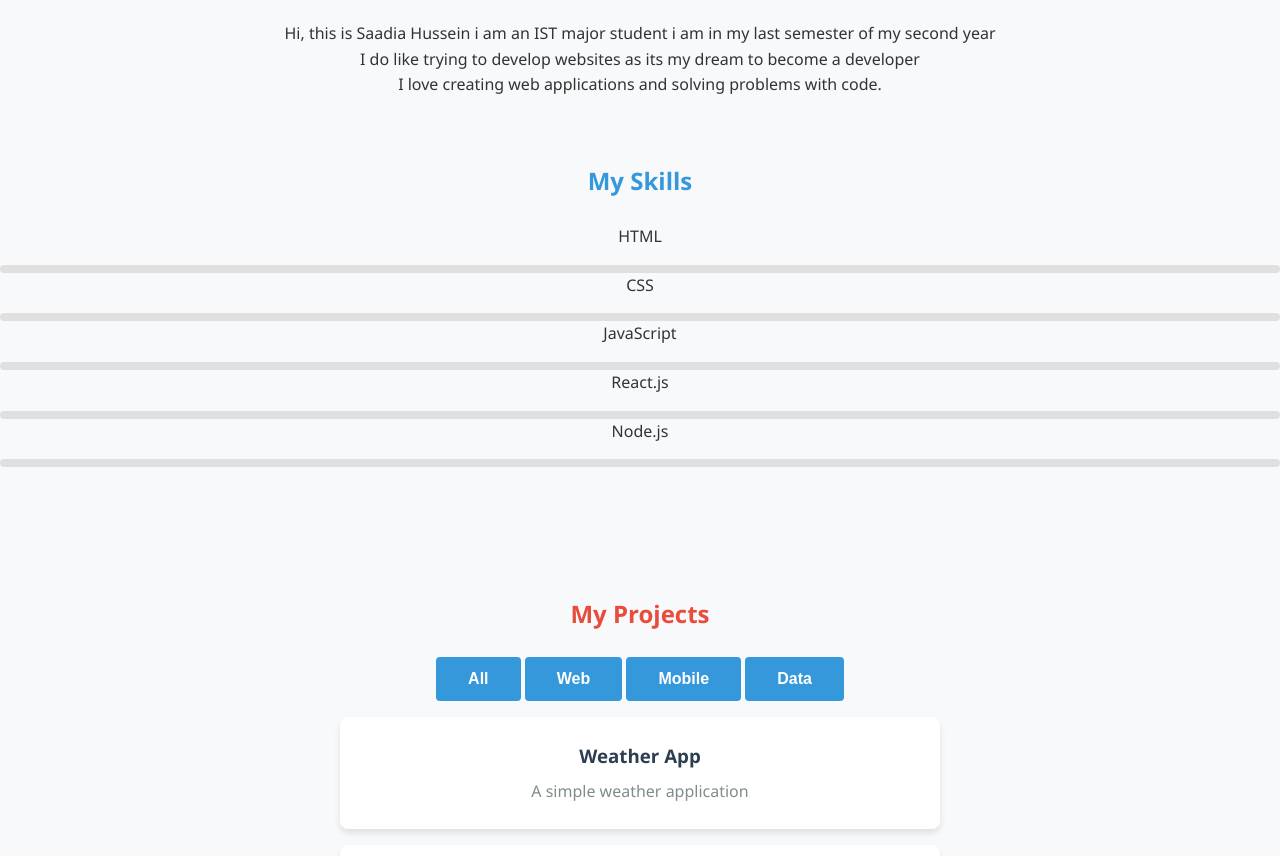
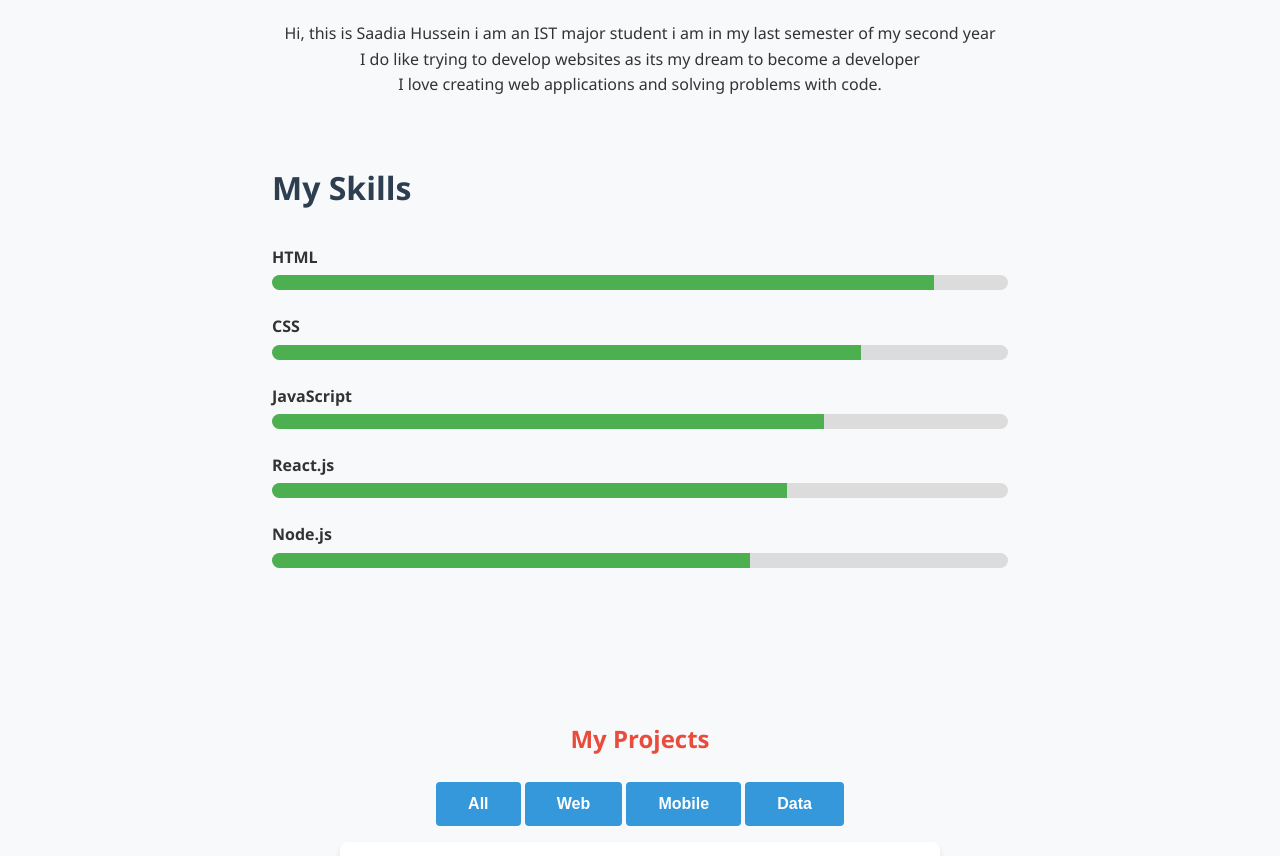
Before and after one commit to Saadia1305/my-personal-website, a plain HTML site: page index.html in a window 1280 px wide. Shown: the part 770-1626 px from the top of the page. Drawn offline with Linux system fonts and the light colour scheme.

Commit message:
Update style.css

```diff
--- a/style.css
+++ b/style.css
@@ -113,64 +113,48 @@ section h1, section h2 {
 #contact h2 {
     color: #9b59b6;
 }
-.skills-section {
-    margin-top: 50px;
+/* Skill section styles */
+#skills {
+  padding: 4rem 2rem;
+  text-align: left;
+  max-width: 800px;
+  margin: auto;
 }
 
-.skills-section h3 {
-    font-size: 1.8rem;
-    margin-bottom: 30px;
-    color: var(--primary-color);
-    text-align: center;
+#skills h2 {
+  text-align: center;
+  margin-bottom: 2rem;
+  font-size: 2rem;
+  color: #2c3e50;
 }
 
-.skills-container {
-    display: grid;
-    grid-template-columns: repeat(auto-fit, minmax(200px, 1fr));
-    gap: 25px;
+/* Each skill block */
+.skill {
+  margin-bottom: 1.5rem;
 }
 
-.skill-item {
-    background-color: var(--card-bg);
-    padding: 25px;
-    border-radius: var(--border-radius);
-    box-shadow: var(--shadow);
-    transition: var(--transition);
+/* Label */
+.skill p {
+  font-weight: bold;
+  margin-bottom: 0.3rem;
 }
 
-.skill-item:hover {
-    transform: translateY(-5px);
+/* Gray background bar */
+.skill-bar {
+  background-color: #dcdcdc;
+  border-radius: 10px;
+  overflow: hidden;
+  height: 15px;
 }
 
-.skill-icon {
-    font-size: 2.5rem;
-    color: var(--primary-color);
-    margin-bottom: 15px;
-    text-align: center;
+/* Green progress level */
+.skill-level {
+  background-color: #4caf50;
+  height: 100%;
+  width: 0;
+  transition: width 1s ease-in-out;
 }
 
-.skill-name {
-    display: block;
-    font-weight: 600;
-    margin-bottom: 10px;
-    text-align: center;
-}
-
-.skill-bar {
-    height: 8px;
-    background-color: #e0e0e0;
-    border-radius: 4px;
-    overflow: hidden;
-    margin-top: 15px;
-}
-
-.skill-progress {
-    height: 100%;
-    background-color: var(--primary-color);
-    border-radius: 4px;
-    width: 0;
-    transition: width 1.5s ease 0.3s;
-}
 
 /* ========== PROJECT CARDS ========== */
 .project {
```
